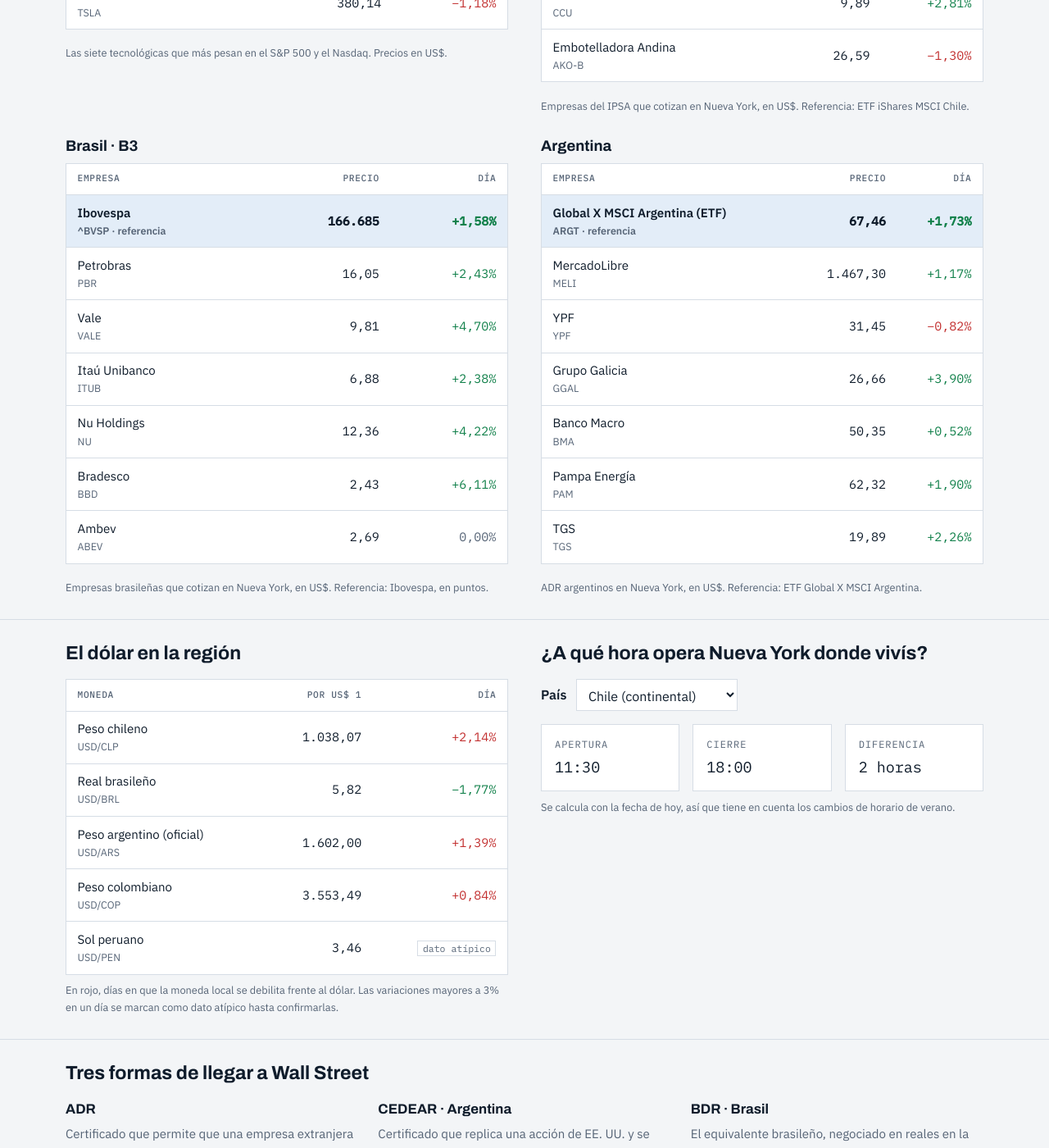
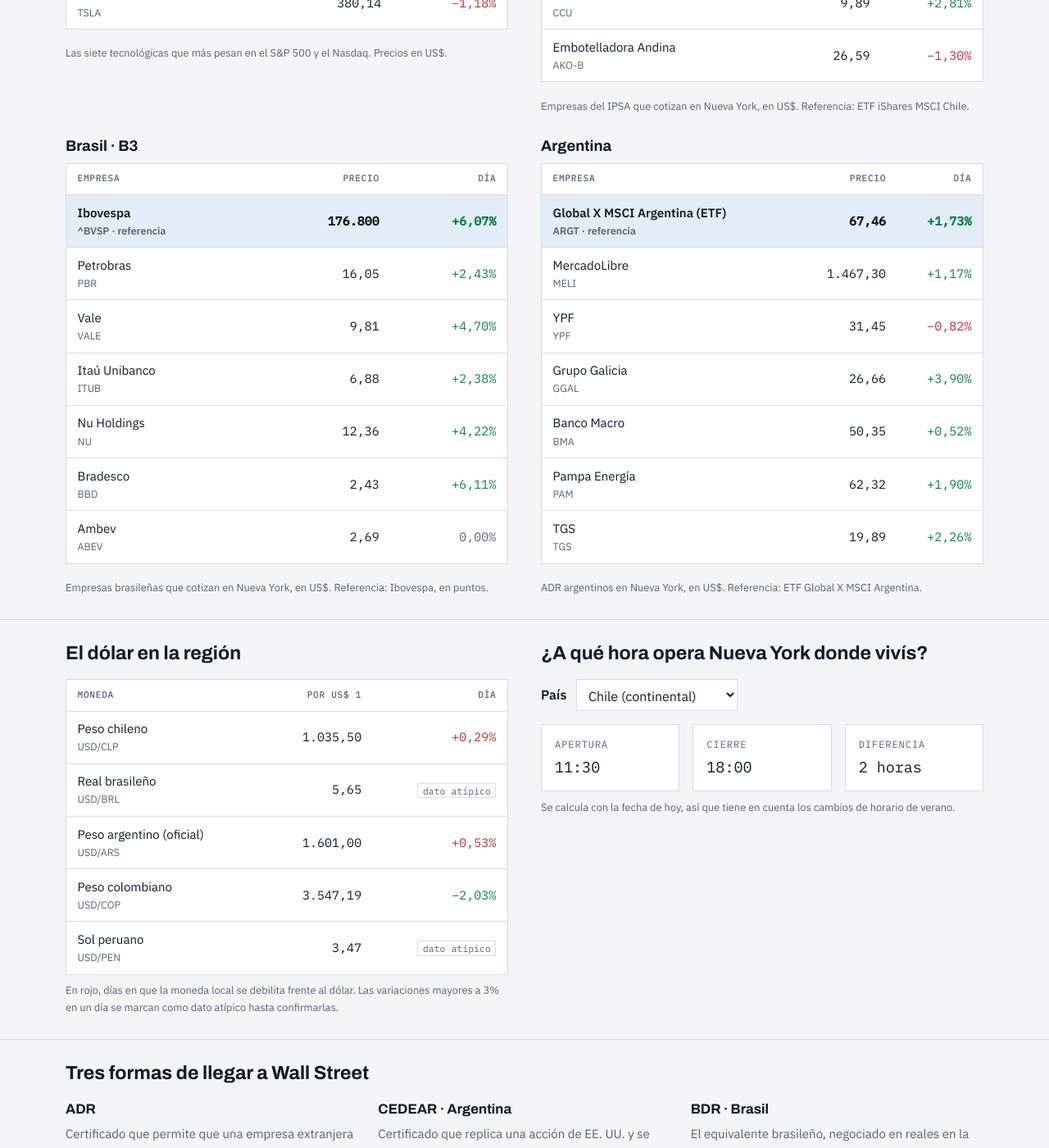
Before and after one commit to fabiandegiacomid-dotcom/wallstreetdailynews, a Jekyll site: the page built from index.html, in a window 1280 px wide and 1400 px high, scrolled down 1672 px. Shown: the whole window at 82% size. Built offline with Jekyll 4.4.1, drawn with Linux system fonts in a browser that asks for light colours.

Commit message:
Datos de mercado 2026-11-26

```diff
--- a/_data/mercado.json
+++ b/_data/mercado.json
@@ -316,13 +316,13 @@
       "referencia": {
         "simbolo": "^BVSP",
         "nombre": "Ibovespa",
-        "fecha": "2026-11-25",
-        "valor": 166684.61,
-        "valor_txt": "166.685",
-        "cambio_pct": 1.5812,
-        "cambio_txt": "+1,58%",
+        "fecha": "2026-11-26",
+        "valor": 176799.84,
+        "valor_txt": "176.800",
+        "cambio_pct": 6.0682,
+        "cambio_txt": "+6,07%",
         "dir": "up",
-        "cerrado": false
+        "cerrado": true
       }
     },
     {
@@ -414,11 +414,11 @@
     {
       "simbolo": "CLP=X",
       "nombre": "Peso chileno",
-      "fecha": "2026-11-25",
-      "valor": 1038.07,
-      "valor_txt": "1.038,07",
-      "cambio_pct": 2.1391,
-      "cambio_txt": "+2,14%",
+      "fecha": "2026-11-26",
+      "valor": 1035.5,
+      "valor_txt": "1.035,50",
+      "cambio_pct": 0.2857,
+      "cambio_txt": "+0,29%",
       "dir": "up",
       "cerrado": false,
       "detalle": "USD/CLP"
@@ -426,23 +426,24 @@
     {
       "simbolo": "BRL=X",
       "nombre": "Real brasileño",
-      "fecha": "2026-11-25",
-      "valor": 5.8232,
-      "valor_txt": "5,82",
-      "cambio_pct": -1.7729,
-      "cambio_txt": "−1,77%",
+      "fecha": "2026-11-26",
+      "valor": 5.6513,
+      "valor_txt": "5,65",
+      "cambio_pct": -4.2801,
+      "cambio_txt": "−4,28%",
       "dir": "down",
       "cerrado": false,
-      "detalle": "USD/BRL"
+      "detalle": "USD/BRL",
+      "atipico": true
     },
     {
       "simbolo": "ARS=X",
       "nombre": "Peso argentino (oficial)",
-      "fecha": "2026-11-25",
-      "valor": 1602.0,
-      "valor_txt": "1.602,00",
-      "cambio_pct": 1.3933,
-      "cambio_txt": "+1,39%",
+      "fecha": "2026-11-26",
+      "valor": 1601.0,
+      "valor_txt": "1.601,00",
+      "cambio_pct": 0.5342,
+      "cambio_txt": "+0,53%",
       "dir": "up",
       "cerrado": false,
       "detalle": "USD/ARS"
@@ -450,12 +451,12 @@
     {
       "simbolo": "COP=X",
       "nombre": "Peso colombiano",
-      "fecha": "2026-11-25",
-      "valor": 3553.49,
-      "valor_txt": "3.553,49",
-      "cambio_pct": 0.836,
-      "cambio_txt": "+0,84%",
-      "dir": "up",
+      "fecha": "2026-11-26",
+      "valor": 3547.19,
+      "valor_txt": "3.547,19",
+      "cambio_pct": -2.0278,
+      "cambio_txt": "−2,03%",
+      "dir": "down",
       "cerrado": false,
       "detalle": "USD/COP"
     },
@@ -463,10 +464,10 @@
       "simbolo": "PEN=X",
       "nombre": "Sol peruano",
       "fecha": "2026-11-26",
-      "valor": 3.4648,
-      "valor_txt": "3,46",
-      "cambio_pct": 3.4658,
-      "cambio_txt": "+3,47%",
+      "valor": 3.4702,
+      "valor_txt": "3,47",
+      "cambio_pct": 3.627,
+      "cambio_txt": "+3,63%",
       "dir": "up",
       "cerrado": false,
       "detalle": "USD/PEN",
@@ -476,6 +477,6 @@
   "fecha_sesion": "2026-11-25",
   "fecha_texto": "miércoles 25 de noviembre de 2026",
   "estado": "Cierre",
-  "actualizado": "2026-11-26T03:08:01Z",
+  "actualizado": "2026-11-26T22:34:00Z",
   "fuente": "Yahoo Finance"
 }
```
